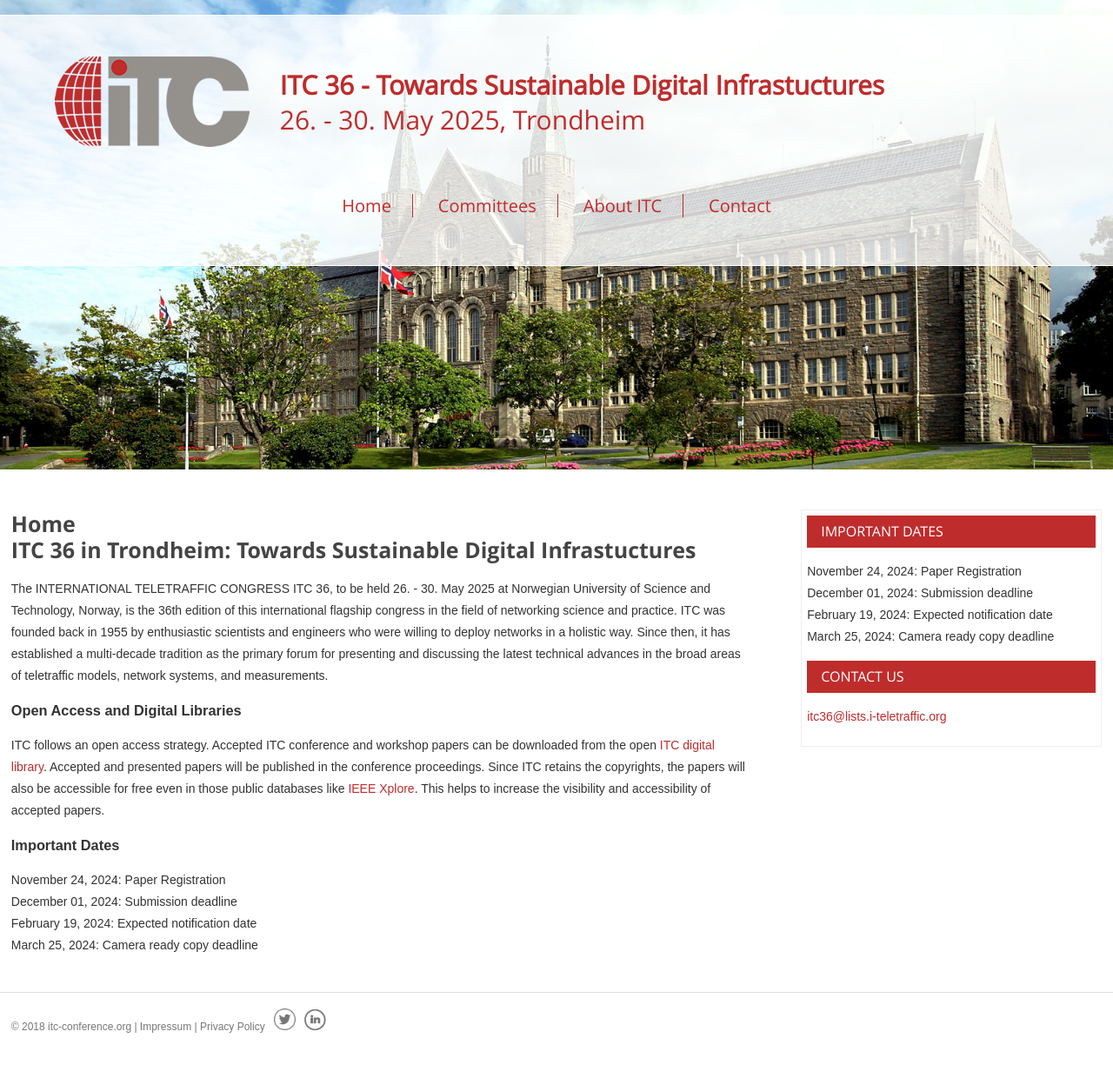
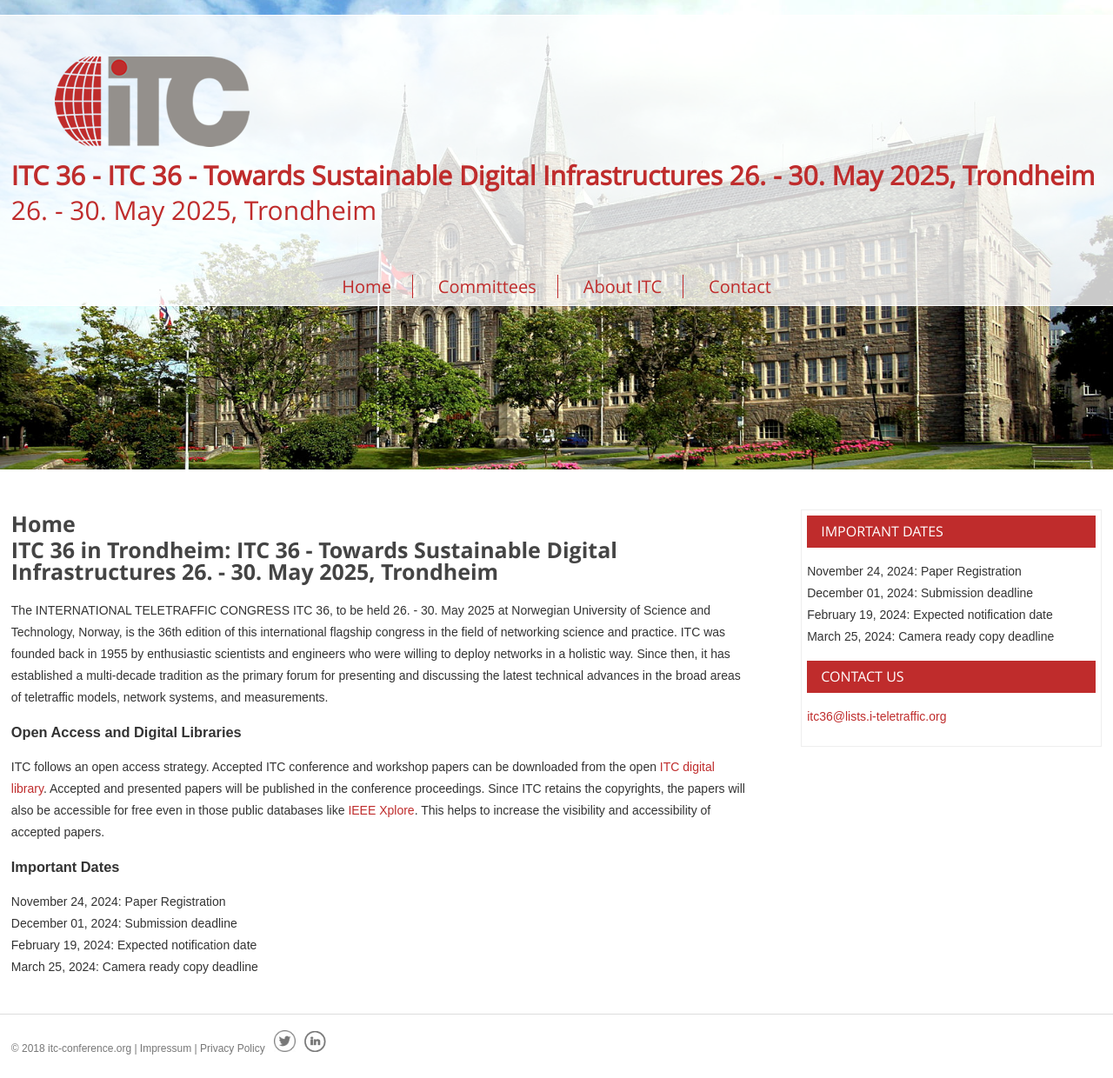
Before and after one commit to ohohlfeld/itc36, a Jekyll site: the page built from index.md, in a window 1280 px wide. Shown: the whole page at 87% size. Built offline with Jekyll 4.4.1, drawn with Linux system fonts in a browser that asks for light colours; before the commit the page ends 1215 px from its top, so only the background shows below that.

Commit message:
update config.yml

```diff
--- a/_config.yml
+++ b/_config.yml
@@ -6,7 +6,8 @@ baseurl: ""
 title: "ITC 36"
 conference-number: "36th"
 conference-name: "ITC 36"
-conference-subname: "Towards Sustainable Digital Infrastuctures"
+conference-subname: "ITC 36 - Towards Sustainable Digital Infrastructures
+26. - 30. May 2025, Trondheim"
 conference-date: "26. - 30. May 2025"
 conference-location: "Trondheim"
 conference-location-detail: "Norwegian University of Science and Technology, Norway"
```
